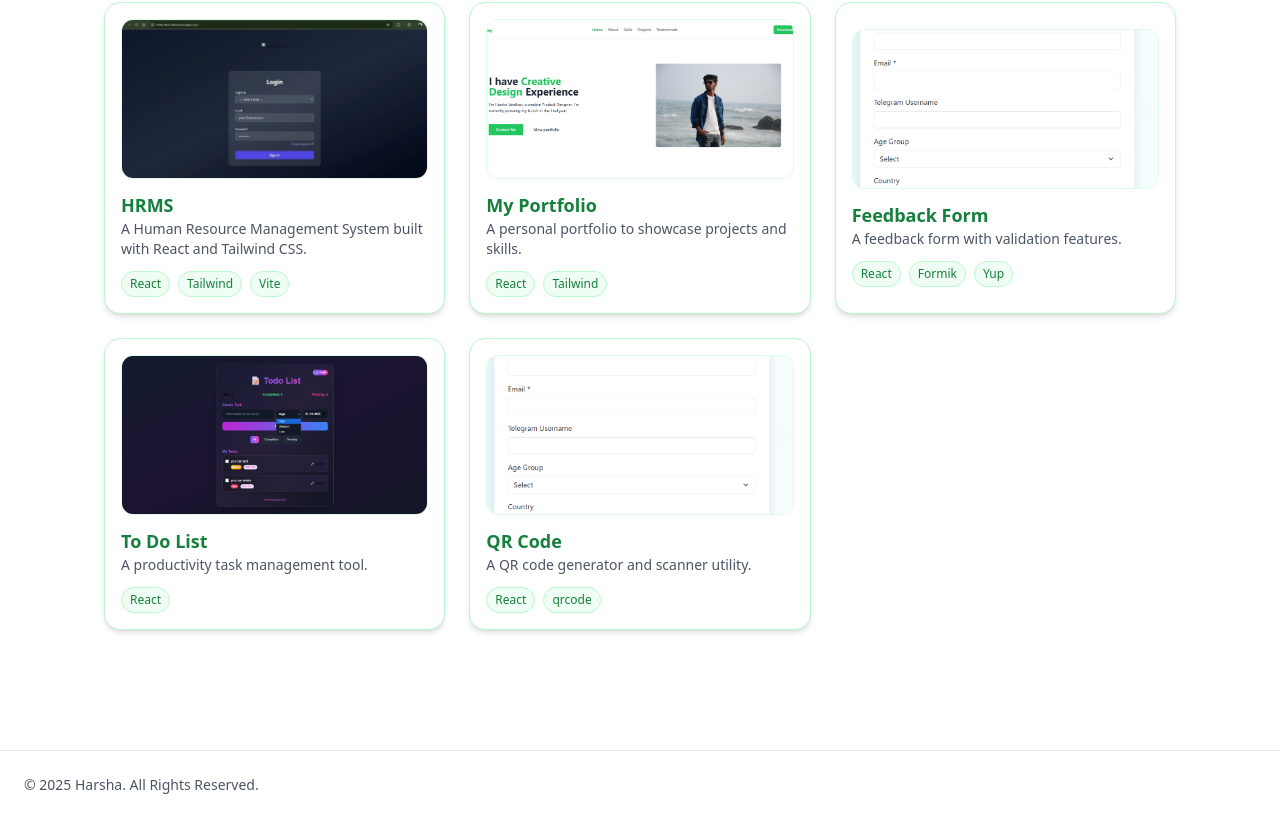
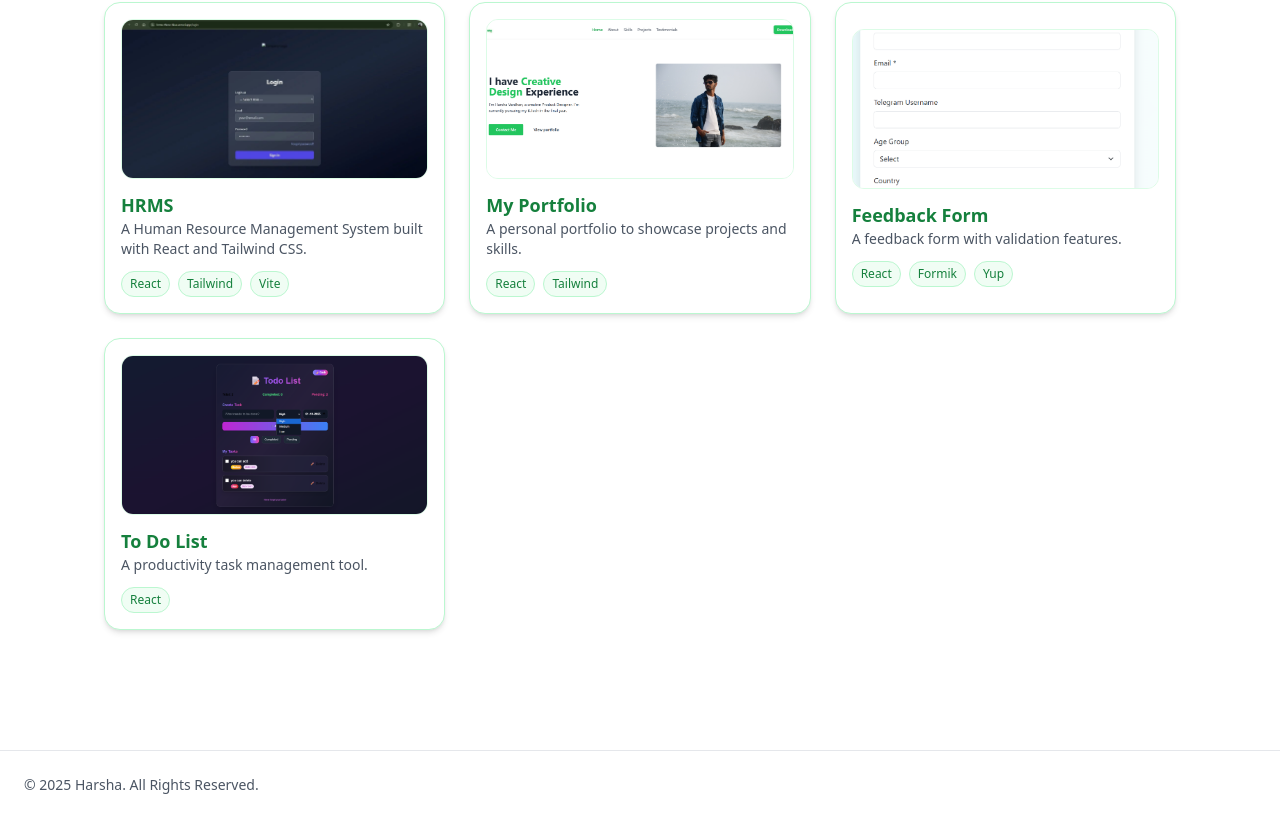
Before and after one commit to Harshavardhan3011/portfolio, a React (Vite) app: page /Projects in a window 1280 px wide. Shown: the part 367-1186 px from the top of the page. Built offline with nearby package versions, Linux system fonts and the light colour scheme.

Commit message:
Add SPA fallback rewrites for Vercel (fix 404 on refresh)

```diff
--- a/src/data/projects.js
+++ b/src/data/projects.js
@@ -56,14 +56,5 @@ export const projects = [
     year: 2024,
     type: "tool",
   },
-  {
-    slug: "qr",
-    title: "QR Code",
-    desc: "A QR code generator and scanner utility.",
-    images: [new URL("../pages/group1.png", import.meta.url).href],
-    link: "https://your-qr-code-link.com",
-    tech: ["React", "qrcode"],
-    year: 2024,
-    type: "tool",
-  },
+
 ];
```
